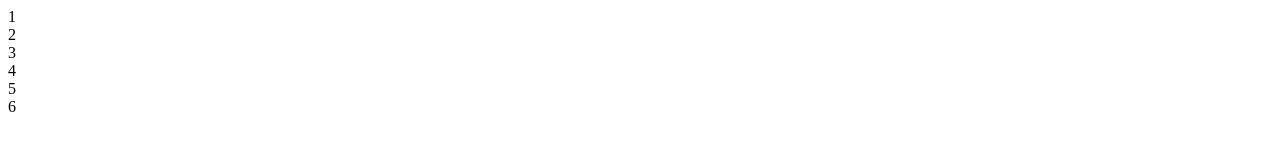
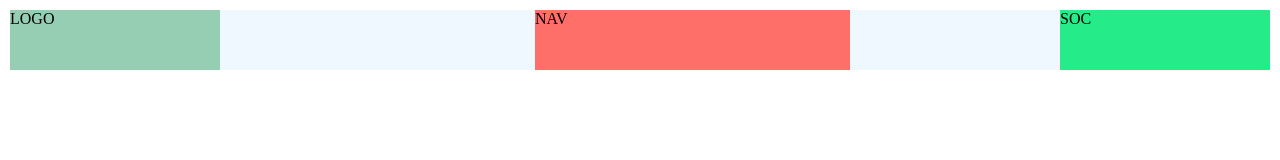
Before and after one commit to beatarynkevic/25-Grid, a plain HTML site: page index.html in a window 1280 px wide. Drawn offline with Linux system fonts and the light colour scheme.

Commit message:
Nav section

```diff
--- a/index.html
+++ b/index.html
@@ -10,13 +10,10 @@
 
 <body>
     <div class="container">
-        <div class="row">
-            <div>1</div>
-            <div>2</div>
-            <div>3</div>
-            <div>4</div>
-            <div>5</div>
-            <div>6</div>
+        <div class="navigation">
+            <div class="logo">LOGO</div>
+            <div class="nav">NAV</div>
+            <div class="soc">SOC</div>
         </div>
     </div>
 </body>
--- a/style.css
+++ b/style.css
@@ -0,0 +1,31 @@
+body,
+body * {
+  margin: 0;
+  padding: 0;
+  vertical-align: top;
+  box-sizing: border-box;
+}
+    .container {
+        display: grid;
+        padding: 10px;
+    }
+
+        .navigation {
+            background-color: aliceblue;
+            display: grid;
+            grid-template-columns: repeat(12, 1fr);
+            grid-template-rows: 60px;
+        }
+            .navigation > div:nth-child(1n) {
+                background-color: #96ceb4;
+                grid-column: 1 / span 2;
+
+            }
+            .navigation > div:nth-child(2n) {
+                background-color: #ff6f69;
+                grid-column: 6 / span 3;
+            }
+            .navigation > div:nth-child(3n) {
+                background-color: #25eb88;
+                grid-column: 11 / span 2;
+              }
```
Also changed, not shown: kitten.png (added).
